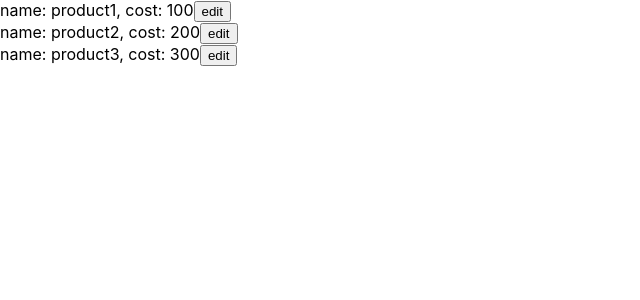
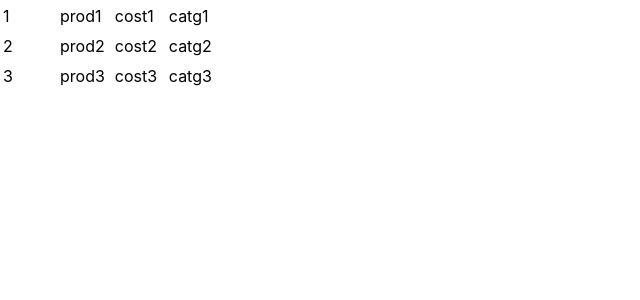
Before and after one commit to luckyzharkyn/reactTest, a React (Create React App) app: page / in a window 1280 px wide. Shown: the top 300 px of the page, without its empty margins (0-640 px from the left). Built offline with nearby package versions, Linux system fonts and the light colour scheme.

Commit message:
как таблица

```diff
--- a/src/Product.js
+++ b/src/Product.js
@@ -1,28 +1,28 @@
 import React from "react";
 import ProductField from "./ProductField";
 
-function Product({id, name, cost, isEdit, toggleMode, editProd}) {
-    return <div>
-		name: <ProductField
-			id={id}
-			text={name}
-			type="name"
-			isEdit={isEdit}
-			editProd={editProd}
-		/>,
-
-		cost: <ProductField
-			id={id}
-			text={cost}
-			type="cost"
-			isEdit={isEdit}
-			editProd={editProd}
-		/>
-
-		<button onClick={() => toggleMode(id)}>
-			{isEdit ? 'save': 'edit'}
-		</button>
-	</div>;
+function Product( {id, name, cost, catg, ChangeText} ) {
+    return <tr>
+        <td>{id}</td>
+        <ProductField
+            id={id}
+            text={name}
+            type={"name"}
+            ChangeText={ChangeText}
+        />
+         <ProductField
+            id={id}
+            text={cost}
+            type={"cost"}
+            ChangeText={ChangeText}
+        />
+         <ProductField
+            id={id}
+            text={catg}
+            type={"catg"}
+            ChangeText={ChangeText}
+        />
+    </tr>
 }
 
 export default Product;
--- a/src/ProductField.js
+++ b/src/ProductField.js
@@ -1,10 +1,18 @@
-import React from "react";
+import React, { useState } from "react";
 
-function ProductField({id, text, type, isEdit, editProd}) {
-    return isEdit
-    ? <input value={text} onChange={(event) => editProd(id, type, event)}/>
-    : <span>{text}</span>
-    ;
+function ProductField( {id, text, type, ChangeText} ) {
+    const [isEdit, setIsEdit] = useState(false);
+
+    const result =
+        isEdit
+        ? <input
+        value={text}
+        onChange={(event) => ChangeText(id, type, event)}
+        onBlur={() => setIsEdit(false)}
+        />
+        : <td onClick={() => setIsEdit(true)}>{text}</td>
+
+    return <td>{result}</td>;
 }
 
 export default ProductField;
--- a/src/Products.js
+++ b/src/Products.js
@@ -3,50 +3,42 @@ import Product from "./Product";
 import { useState } from "react";
 
 function Products() {
+    const initProds = [
+        {id: 1, name: 'prod1', cost: 'cost1', catg: 'catg1'},
+        {id: 2, name: 'prod2', cost: 'cost2', catg: 'catg2'},
+        {id: 3, name: 'prod3', cost: 'cost3', catg: 'catg3'},
+    ];
 
-    const initProds = [
-		{id: 1, name: 'product1', cost: 100, isEdit: false},
-		{id: 2, name: 'product2', cost: 200, isEdit: false},
-		{id: 3, name: 'product3', cost: 300, isEdit: false},
-	];
+    const [prods, setProds] = useState(initProds);
 
-	const [prods, setProds] = useState(initProds);
-
-    const items = prods.map(item => {
-        return <Product
-            key={item.id}
-            id={item.id}
-            name={item.name}
-            cost={item.cost}
-            isEdit={item.isEdit}
-            toggleMode={toggleMode}
-            editProd={editProd}
-        />;
+    const result = prods.map(prod => {
+        return <Product key={prod.id}
+                        id={prod.id}
+                        name={prod.name}
+                        cost={prod.cost}
+                        catg={prod.catg}
+                        ChangeText={ChangeText}
+                />
     })
 
-    function toggleMode(id) {
+    function ChangeText(id, type, event) {
         setProds(prods.map(prod => {
             if(prod.id === id) {
-                prod.isEdit = !prod.isEdit;
+                return {...prod, [type]: event.target.value}
+            } else {
+                return prod;
             }
-                return prod;
-
         }))
     }
 
-    function editProd(id, field, event) {
-        setProds(prods.map(prod => {
-            if (prod.id === id) {
-                prod[field] = event.target.value;
-            }
+    return <div>
+        <table>
+            <tbody>
+                {result}
+            </tbody>
+        </table>
+    </div>
 
-            return prod;
-        }));
-    }
-
-    return <div>
-        {items}
-    </div>
 }
 
 export default Products;
--- a/src/index.css
+++ b/src/index.css
@@ -11,3 +11,10 @@ code {
   font-family: source-code-pro, Menlo, Monaco, Consolas, 'Courier New',
     monospace;
 }
+
+input{
+  width: 50px;
+}
+td{
+  width: 50px;
+}
```
